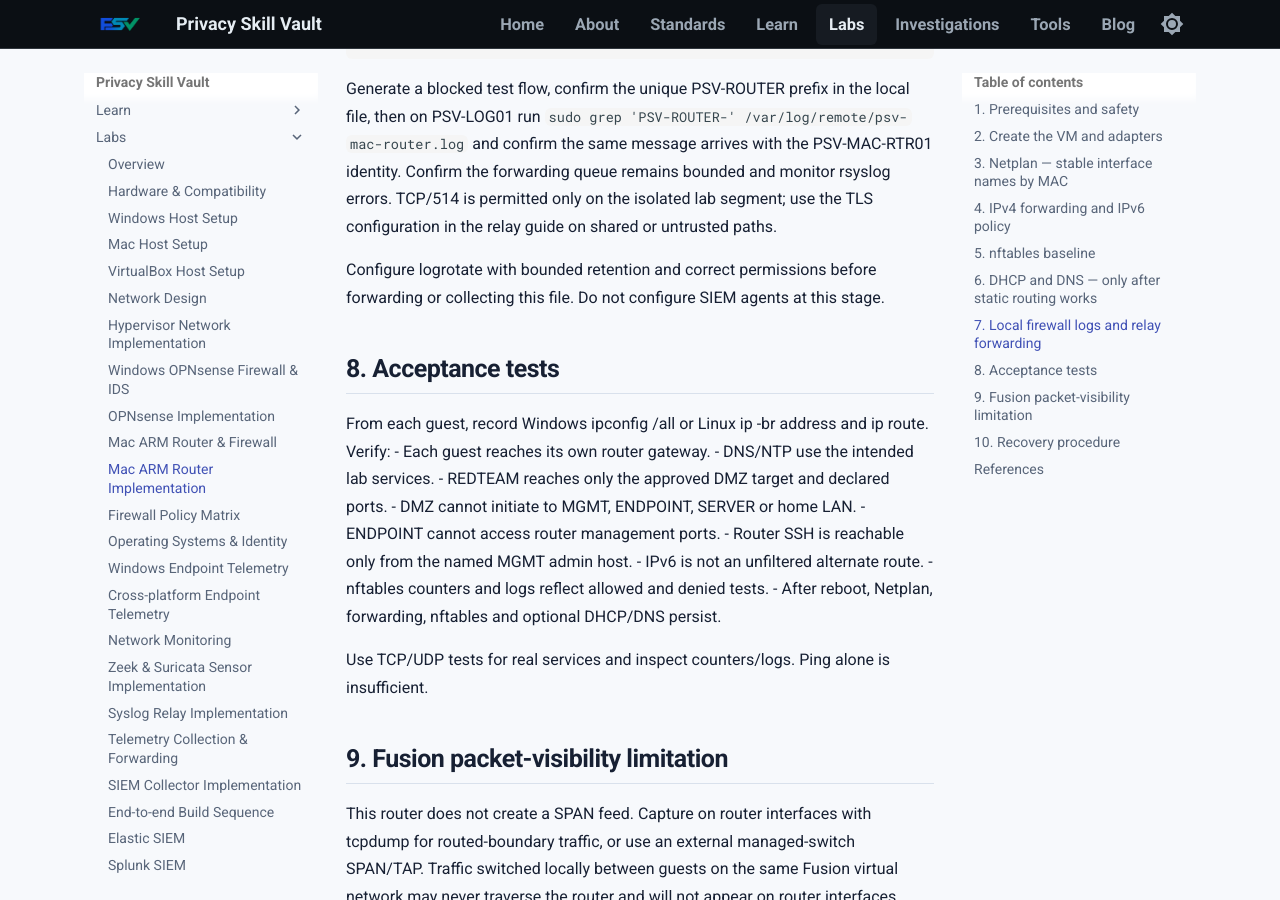
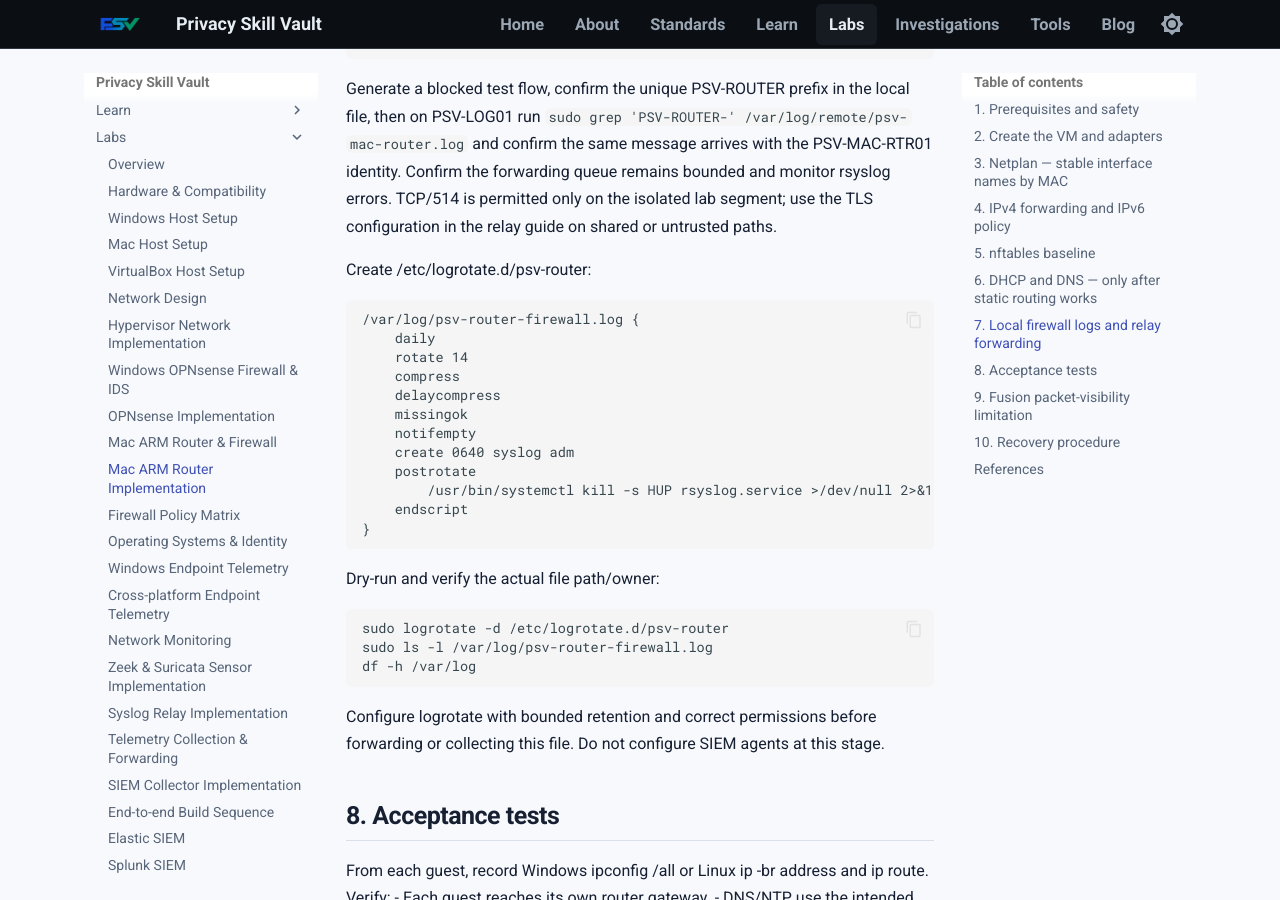
Before and after one commit to PrivacySkillVault/privacyskillvault.github.io, an MkDocs documentation site: the page built from docs/labs/mac-arm-router-implementation.md, in a window 1280 px wide and 900 px high, scrolled down 8546 px. Built offline with MkDocs 1.6.1 and Material for MkDocs 9.7.7, drawn with Linux system fonts in a browser that asks for light colours.

Commit message:
Add explicit logrotate policy for Mac router firewall logs

```diff
--- a/docs/labs/mac-arm-router-implementation.md
+++ b/docs/labs/mac-arm-router-implementation.md
@@ -353,6 +353,31 @@ sudo systemctl status rsyslog --no-pager
 
 Generate a blocked test flow, confirm the unique PSV-ROUTER prefix in the local file, then on PSV-LOG01 run `sudo grep 'PSV-ROUTER-' /var/log/remote/psv-mac-router.log` and confirm the same message arrives with the PSV-MAC-RTR01 identity. Confirm the forwarding queue remains bounded and monitor rsyslog errors. TCP/514 is permitted only on the isolated lab segment; use the TLS configuration in the relay guide on shared or untrusted paths.
 
+Create /etc/logrotate.d/psv-router:
+
+~~~text
+/var/log/psv-router-firewall.log {
+    daily
+    rotate 14
+    compress
+    delaycompress
+    missingok
+    notifempty
+    create 0640 syslog adm
+    postrotate
+        /usr/bin/systemctl kill -s HUP rsyslog.service >/dev/null 2>&1 || true
+    endscript
+}
+~~~
+
+Dry-run and verify the actual file path/owner:
+
+~~~bash
+sudo logrotate -d /etc/logrotate.d/psv-router
+sudo ls -l /var/log/psv-router-firewall.log
+df -h /var/log
+~~~
+
 Configure logrotate with bounded retention and correct permissions before forwarding or collecting this file. Do not configure SIEM agents at this stage.
 
 ## 8. Acceptance tests
```
